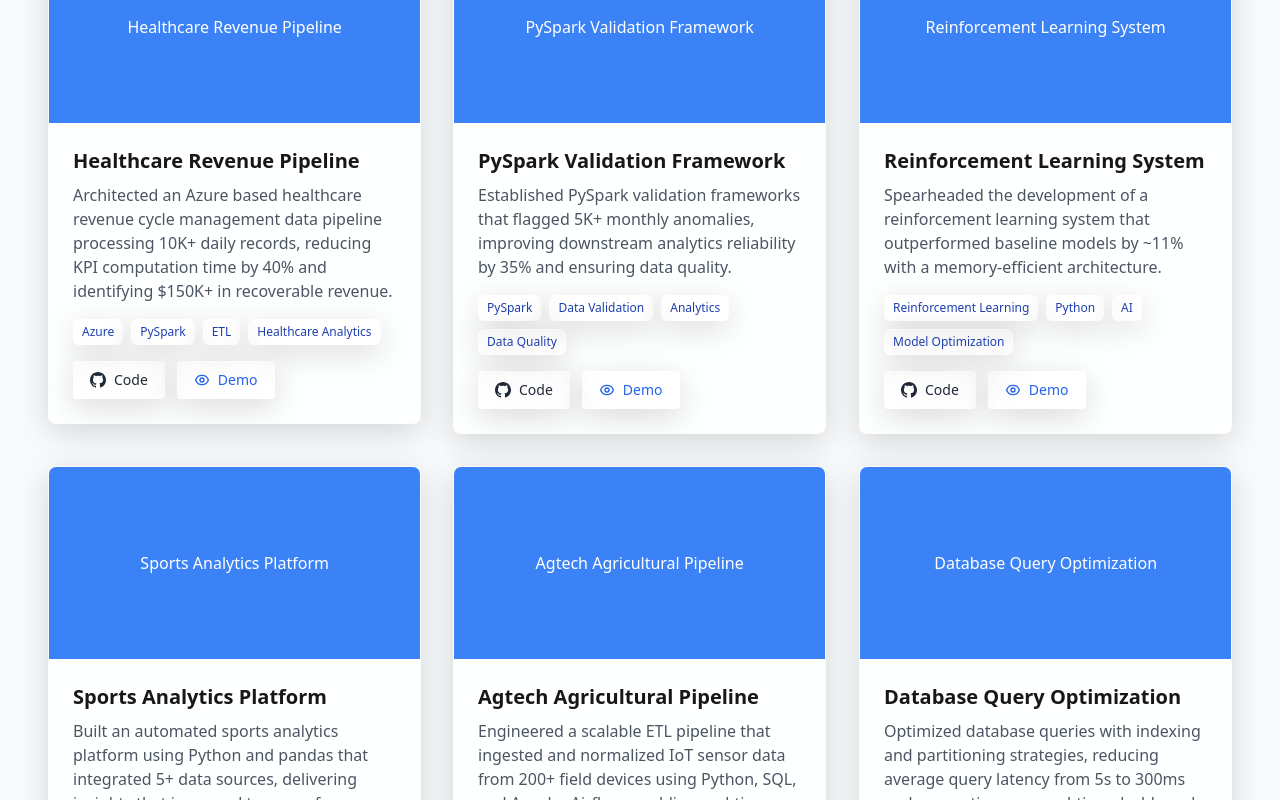
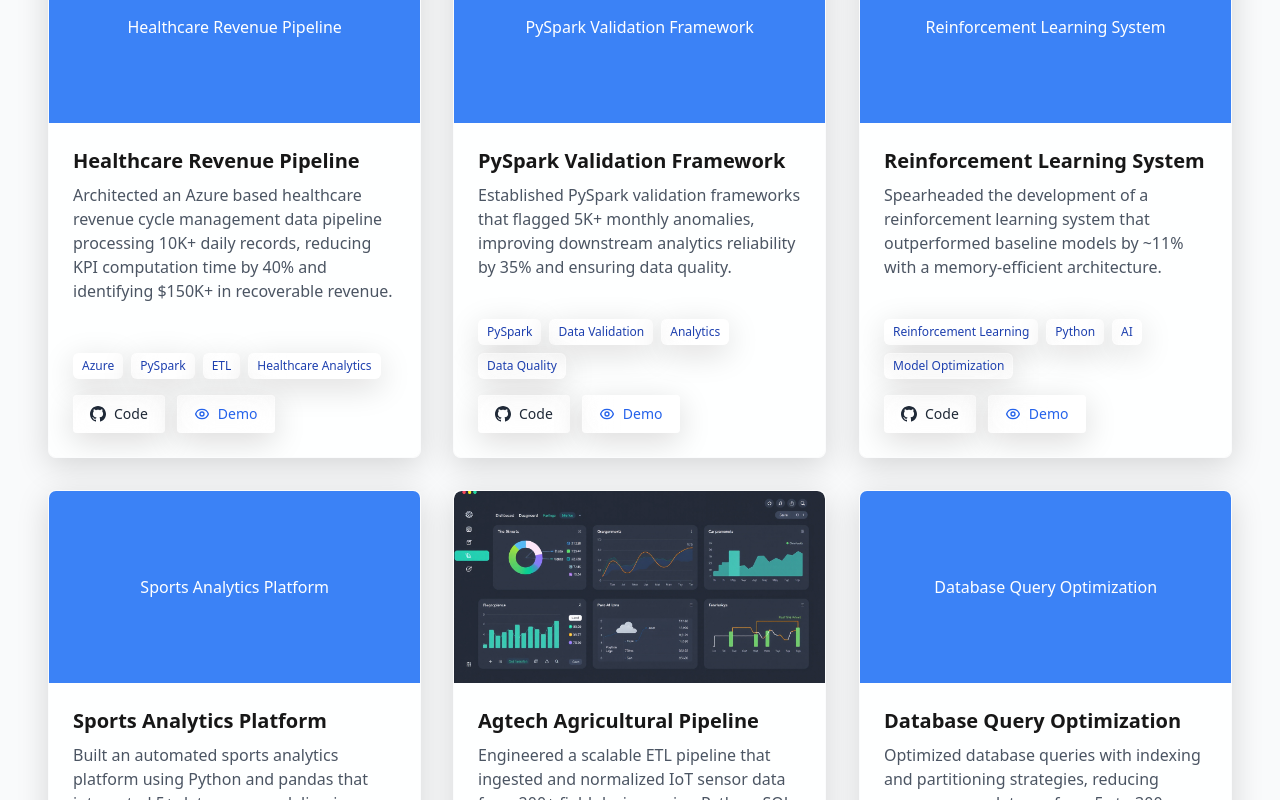
Before and after one commit to KhawajaAhmed/khawajaahmed.github.io, a Next.js app: page / in a window 1280 px wide. Shown: the part 3860-4660 px from the top of the page. Built offline with nearby package versions, Linux system fonts and the light colour scheme.

Commit message:
Minor Updates to the favicon and project section.

```diff
--- a/src/app/layout.tsx
+++ b/src/app/layout.tsx
@@ -14,7 +14,7 @@ const robotoMono = Roboto_Mono({
 });
 
 export const metadata: Metadata = {
-  title: "CS & Data Science Portfolio",
+  title: "Khawaja's Portfolio",
   description: "Personal portfolio showcasing Computer Science and Data Science projects",
 };
 
--- a/src/components/Projects.tsx
+++ b/src/components/Projects.tsx
@@ -43,9 +43,9 @@ const Projects = () => {
     {
       title: "Agtech Agricultural Pipeline",
       description: "Engineered a scalable ETL pipeline that ingested and normalized IoT sensor data from 200+ field devices using Python, SQL, and Apache Airflow, enabling real-time crop yield predictions.",
-      image: "/project5.jpg",
+      image: "/agricultural_dashboard.png",
       tags: ["Python", "SQL", "Apache Airflow", "IoT", "ETL"],
-      github: "#",
+      github: "https://github.com/KhawajaAhmed/Agtech-Agricultural-Data-Pipeline",
       demo: "#"
     },
     {
@@ -68,7 +68,7 @@ const Projects = () => {
           Here are some of my recent projects that showcase my skills in Data Engineering, Data Science, and Analytics.
         </p>
 
-        <div className="grid grid-cols-1 md:grid-cols-2 lg:grid-cols-3 gap-8">
+        <div className="grid grid-cols-1 md:grid-cols-2 lg:grid-cols-3 gap-8 auto-rows-fr">
           {projects.map((project, index) => (
             <AnimatedItem
               key={index}
@@ -88,7 +88,7 @@ const Projects = () => {
 const ProjectCard = ({ project }: { project: any }) => {
   return (
     <motion.div
-      className="glass-effect rounded-lg overflow-hidden shadow-md transition-all duration-300"
+      className="glass-effect rounded-lg overflow-hidden shadow-md transition-all duration-300 flex flex-col h-full"
       whileHover={{
         y: -10,
         boxShadow: '0 20px 25px -5px rgba(0, 0, 0, 0.1), 0 10px 10px -5px rgba(0, 0, 0, 0.04)'
@@ -96,6 +96,15 @@ const ProjectCard = ({ project }: { project: any }) => {
       transition={{ type: 'spring', stiffness: 300 }}
     >
       <div className="relative h-48 w-full">
+        {project.title === "Agtech Agricultural Pipeline" ? (
+          <div className="w-full h-full overflow-hidden">
+            <img
+              src="/agricultural_dashboard.png"
+              alt={project.title}
+              className="w-full h-full object-cover rounded-t-lg"
+            />
+          </div>
+        ) : (
           <ImagePlaceholder
             width={400}
             height={192}
@@ -104,13 +113,14 @@ const ProjectCard = ({ project }: { project: any }) => {
             textColor="#FFFFFF"
             style={{ width: '100%' }}
           />
+        )}
       </div>
 
-      <div className="p-4 sm:p-6 backdrop-blur-sm bg-white/80 dark:bg-gray-800/80">
+      <div className="p-4 sm:p-6 backdrop-blur-sm bg-white/80 dark:bg-gray-800/80 flex-grow flex flex-col">
         <h3 className="text-lg sm:text-xl font-bold mb-2">{project.title}</h3>
-        <p className="text-gray-600 dark:text-gray-400 text-sm sm:text-base mb-3 sm:mb-4">{project.description}</p>
+        <p className="text-gray-600 dark:text-gray-400 text-sm sm:text-base mb-3 sm:mb-4 flex-grow">{project.description}</p>
 
-        <div className="flex flex-wrap gap-2 mb-4">
+        <div className="flex flex-wrap gap-2 mb-4 mt-auto">
           {project.tags.map((tag: string, tagIndex: number) => (
             <motion.span
               key={tagIndex}
@@ -124,25 +134,29 @@ const ProjectCard = ({ project }: { project: any }) => {
         </div>
 
         <div className="flex flex-col sm:flex-row space-y-2 sm:space-y-0 sm:space-x-3">
-          <Link
+          <a
             href={project.github}
+            target="_blank"
+            rel="noopener noreferrer"
             className="glass-effect hover:bg-gray-800/90 text-gray-800 dark:text-white px-4 py-2 rounded text-sm font-medium flex items-center transition-all duration-300"
           >
             <svg className="w-4 h-4 mr-2" fill="currentColor" viewBox="0 0 24 24" xmlns="http://www.w3.org/2000/svg">
               <path d="M12 0c-6.626 0-12 5.373-12 12 0 5.302 3.438 9.8 8.207 11.387.599.111.793-.261.793-.577v-2.234c-3.338.726-4.033-1.416-4.033-1.416-.546-1.387-1.333-1.756-1.333-1.756-1.089-.745.083-.729.083-.729 1.205.084 1.839 1.237 1.839 1.237 1.07 1.834 2.807 1.304 3.492.997.107-.775.418-1.305.762-1.604-2.665-.305-5.467-1.334-5.467-5.931 0-1.311.469-2.381 1.236-3.221-.124-.303-.535-1.524.117-3.176 0 0 1.008-.322 3.301 1.23.957-.266 1.983-.399 3.003-.404 1.02.005 2.047.138 3.006.404 2.291-1.552 3.297-1.23 3.297-1.23.653 1.653.242 2.874.118 3.176.77.84 1.235 1.911 1.235 3.221 0 4.609-2.807 5.624-5.479 5.921.43.372.823 1.102.823 2.222v3.293c0 .319.192.694.801.576 4.765-1.589 8.199-6.086 8.199-11.386 0-6.627-5.373-12-12-12z"/>
             </svg>
             Code
-          </Link>
-          <Link
+          </a>
+          <a
             href={project.demo}
-            className="glass-effect hover:bg-blue-600/90 text-blue-600 dark:text-white px-4 py-2 rounded text-sm font-medium flex items-center transition-all duration-300"
+            target="_blank"
+            rel="noopener noreferrer"
+            className="glass-effect hover:bg-blue-600/90 text-blue-600 dark:text-blue-400 px-4 py-2 rounded text-sm font-medium flex items-center transition-all duration-300"
           >
             <svg className="w-4 h-4 mr-2" fill="none" stroke="currentColor" viewBox="0 0 24 24" xmlns="http://www.w3.org/2000/svg">
               <path strokeLinecap="round" strokeLinejoin="round" strokeWidth="2" d="M15 12a3 3 0 11-6 0 3 3 0 016 0z"></path>
               <path strokeLinecap="round" strokeLinejoin="round" strokeWidth="2" d="M2.458 12C3.732 7.943 7.523 5 12 5c4.478 0 8.268 2.943 9.542 7-1.274 4.057-5.064 7-9.542 7-4.477 0-8.268-2.943-9.542-7z"></path>
             </svg>
             Demo
-          </Link>
+          </a>
         </div>
       </div>
     </motion.div>
```
Also changed, not shown: agricultural_dashboard.png (added), public/agricultural_dashboard.png (added). Lines whose indentation alone changed are shown as unchanged.
